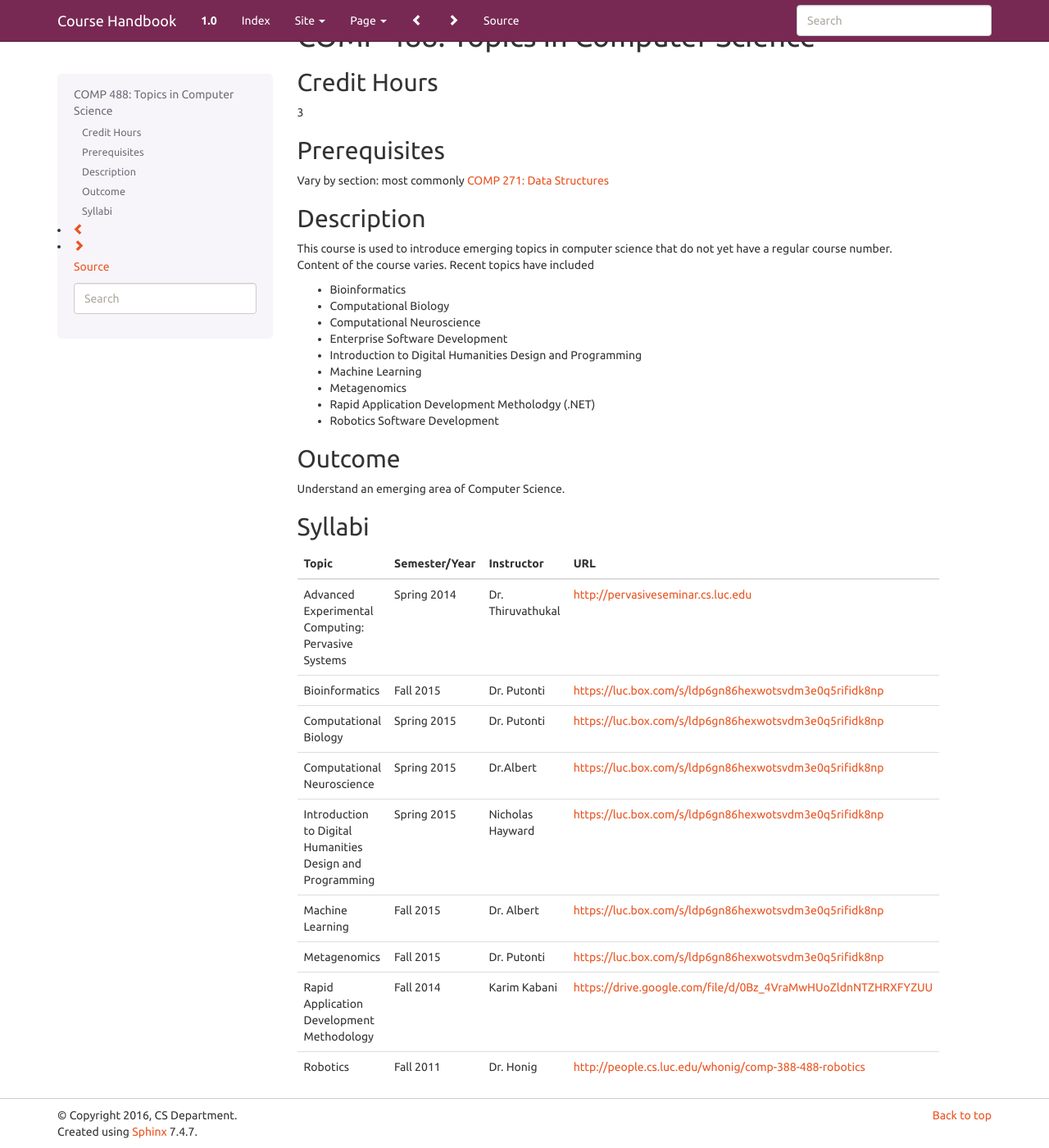
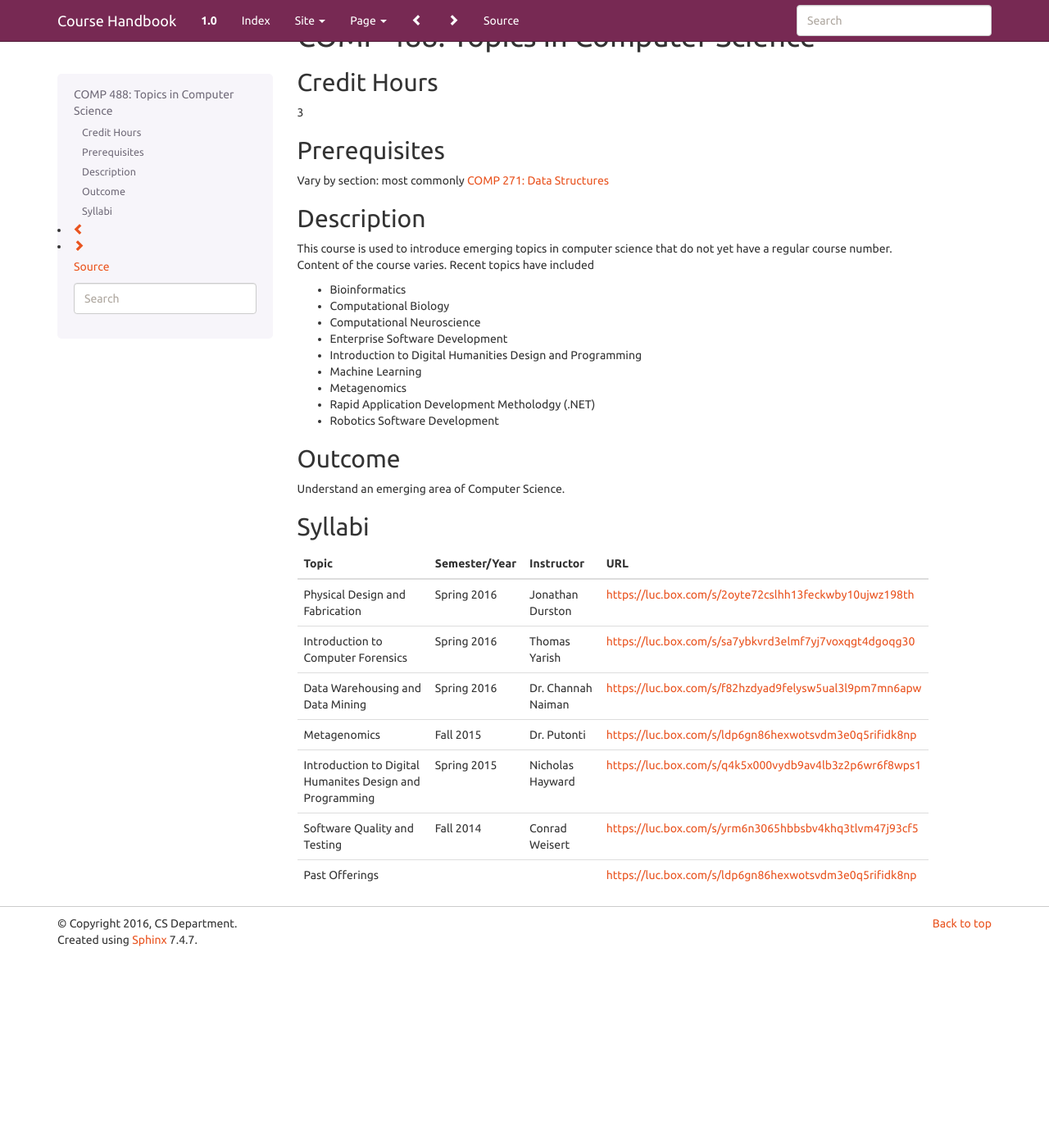
Before and after one commit to kyang5/coursedescriptions, a Sphinx documentation site: the page built from source/comp488.rst, in a window 1280 px wide and 1400 px high, scrolled down 56 px. Shown: the whole window at 82% size. Built offline with Sphinx 7.4.7, drawn with Linux system fonts in a browser that asks for light colours; after the commit the page ends 1222 px from its top, so only the background shows below that.

Commit message:
Updating syllabi link to point to box folder

```diff
--- a/source/comp453.rst
+++ b/source/comp453.rst
@@ -30,5 +30,4 @@ Syllabi
    	:header: "Semester/Year", "Instructor", "URL"
    	:widths: 15, 25, 50
 
-	"Fall 2013", "Dr. Sekharan", "https://drive.google.com/file/d/0B5gClDnivRb5SVhFck9JYzJzMTg/edit?usp=sharing"
-	"Spring 2013", "Dr. Dordal", "http://webpages.cs.luc.edu/~pld/courses/353/spr13/"
+	"Fall 2015", "Dr. Channah Naiman", "https://luc.box.com/s/n47wvatvr9e453i9wh8o7av4kbzd2n8e"
--- a/source/comp477.rst
+++ b/source/comp477.rst
@@ -33,4 +33,4 @@ Syllabi
    	:header: "Semester/Year", "Instructor", "URL"
    	:widths: 15, 25, 50
 
-	"Spring 2014", "Conrad Weisert", "https://luc.box.com/s/1tgu3y4lxl7uy2kc2mct0wyo2iu4ls7y"
+	"Spring 2016", "Dr. Channah Naiman", "https://luc.box.com/s/1tgu3y4lxl7uy2kc2mct0wyo2iu4ls7y"
--- a/source/comp488.rst
+++ b/source/comp488.rst
@@ -41,12 +41,10 @@ Syllabi
    	:header: "Topic", "Semester/Year", "Instructor", "URL"
    	:widths: 60, 15, 25, 60
 
-	"Advanced Experimental Computing: Pervasive Systems", "Spring 2014", "Dr. Thiruvathukal", "http://pervasiveseminar.cs.luc.edu"
-	"Bioinformatics", "Fall 2015", "Dr. Putonti", "https://luc.box.com/s/ldp6gn86hexwotsvdm3e0q5rifidk8np"
-	"Computational Biology", "Spring 2015", "Dr. Putonti", "https://luc.box.com/s/ldp6gn86hexwotsvdm3e0q5rifidk8np"
-  	"Computational Neuroscience", "Spring 2015", "Dr.Albert", "https://luc.box.com/s/ldp6gn86hexwotsvdm3e0q5rifidk8np"
-        "Introduction to Digital Humanities Design and Programming", "Spring 2015", "Nicholas Hayward", "https://luc.box.com/s/ldp6gn86hexwotsvdm3e0q5rifidk8np"
-	"Machine Learning", "Fall 2015", "Dr. Albert", "https://luc.box.com/s/ldp6gn86hexwotsvdm3e0q5rifidk8np"
-	"Metagenomics", "Fall 2015", "Dr. Putonti", "https://luc.box.com/s/ldp6gn86hexwotsvdm3e0q5rifidk8np"
-	"Rapid Application Development Methodology", "Fall 2014", "Karim Kabani", "https://drive.google.com/file/d/0Bz_4VraMwHUoZldnNTZHRXFYZUU"
-	"Robotics", "Fall 2011", "Dr. Honig", "http://people.cs.luc.edu/whonig/comp-388-488-robotics"
+        "Physical Design and Fabrication", "Spring 2016", "Jonathan Durston", "https://luc.box.com/s/2oyte72cslhh13feckwby10ujwz198th"
+        "Introduction to Computer Forensics", "Spring 2016", "Thomas Yarish", "https://luc.box.com/s/sa7ybkvrd3elmf7yj7voxqgt4dgoqg30"
+        "Data Warehousing and Data Mining", "Spring 2016", "Dr. Channah Naiman", "https://luc.box.com/s/f82hzdyad9felysw5ual3l9pm7mn6apw"
+        "Metagenomics", "Fall 2015", "Dr. Putonti", "https://luc.box.com/s/ldp6gn86hexwotsvdm3e0q5rifidk8np"
+        "Introduction to Digital Humanites Design and Programming", "Spring 2015", "Nicholas Hayward", "https://luc.box.com/s/q4k5x000vydb9av4lb3z2p6wr6f8wps1"
+        "Software Quality and Testing", "Fall 2014", "Conrad Weisert", "https://luc.box.com/s/yrm6n3065hbbsbv4khq3tlvm47j93cf5"
+        "Past Offerings", "", "", "https://luc.box.com/s/ldp6gn86hexwotsvdm3e0q5rifidk8np"
```
Also changed, not shown: source/comp388.rst (+6 -6 lines).
